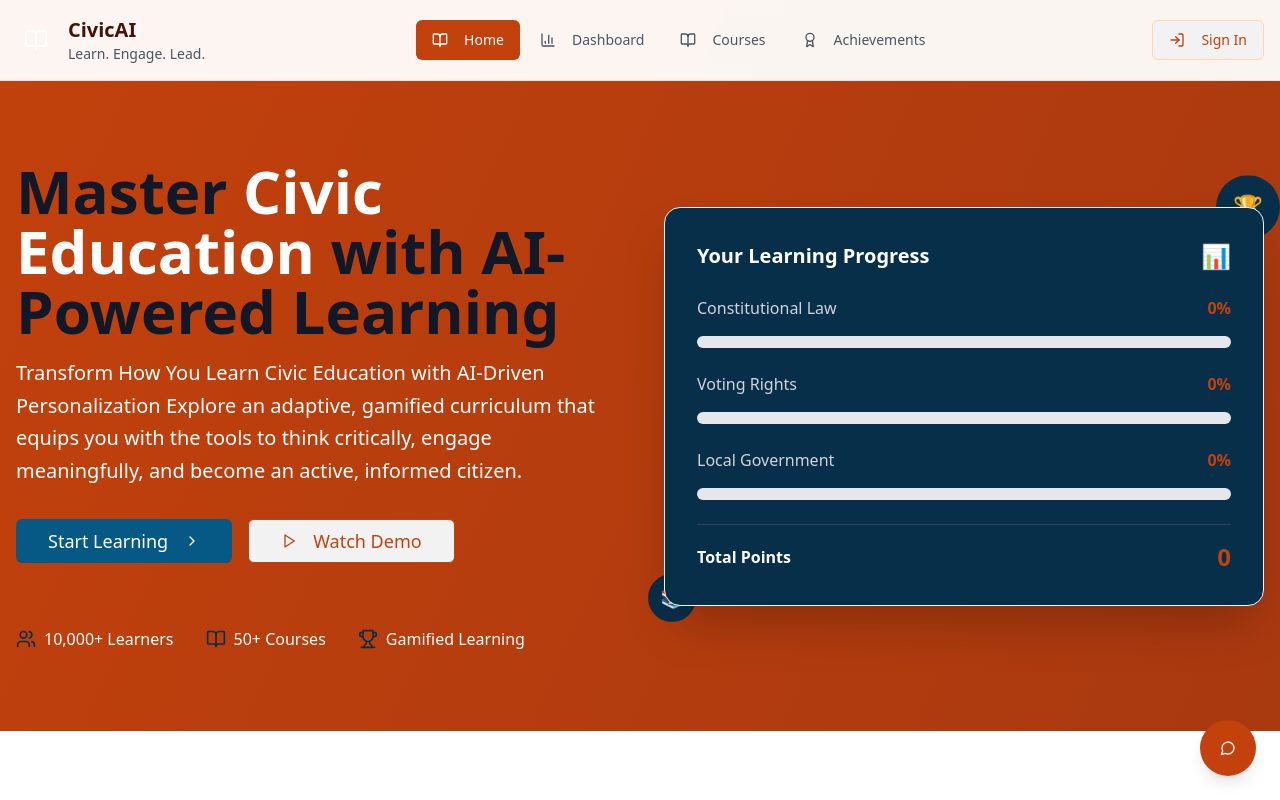
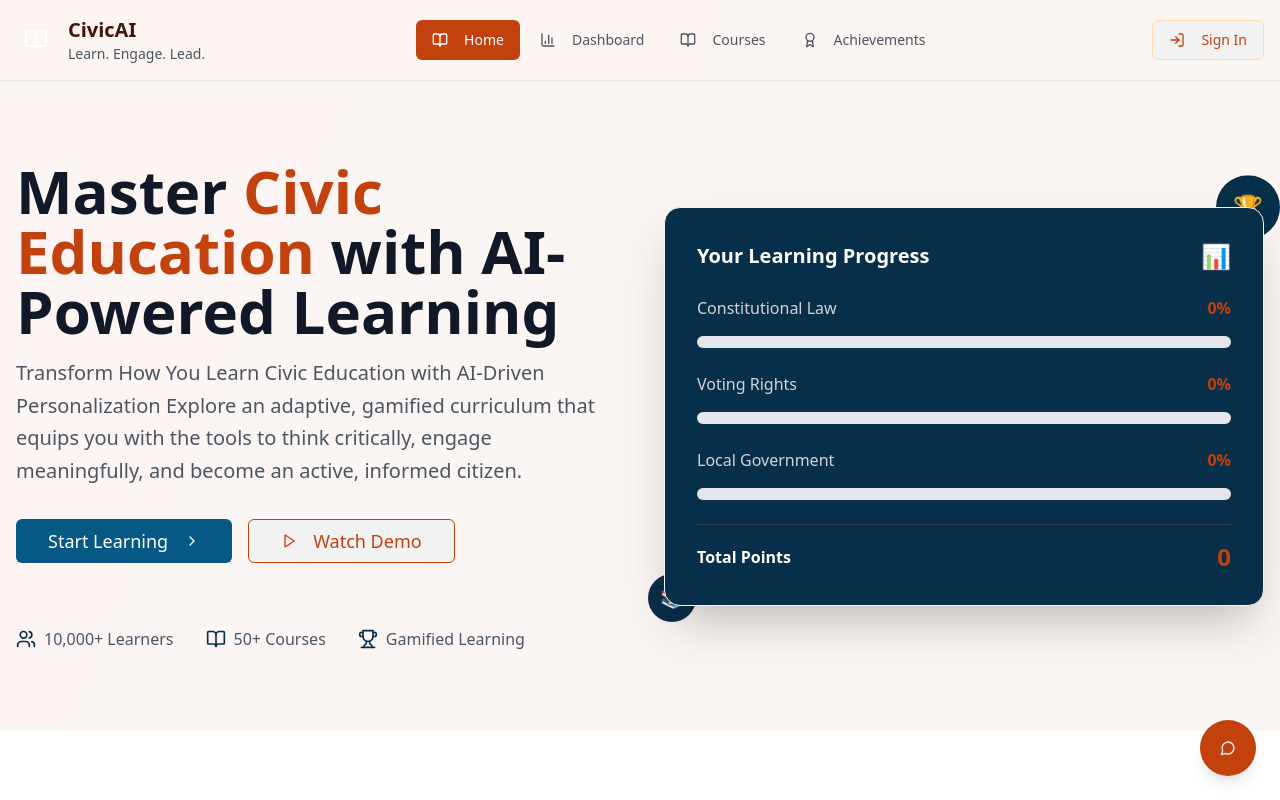
Before and after one commit to sithandekile/learn-ignite-civics, a React (Vite) app: page / in a window 1280 px wide. Shown: the top 800 px of the page. Built offline with nearby package versions, Linux system fonts and the light colour scheme.

Commit message:
Refactor: Update home page hero and achievement page styling
Updated hero section background, text colors, and achievement page background.

```diff
--- a/src/components/Hero.tsx
+++ b/src/components/Hero.tsx
@@ -30,15 +30,15 @@ const Hero = ({ setActiveTab, user }: HeroProps) => {
   }, [user]);
 
   return (
-    <section className="relative py-20 overflow-hidden">
+    <section className="relative py-20 overflow-hidden bg-white/95">
       <div className="container mx-auto px-4">
         <div className="grid lg:grid-cols-2 gap-12 items-center">
           <div className="space-y-8">
             <div className="space-y-4">
               <h1 className="text-5xl lg:text-6xl font-bold text-gray-900 leading-tight">
-                Master <span className="text-white">Civic Education</span> with AI-Powered Learning
+                Master <span className="text-orange-700">Civic Education</span> with AI-Powered Learning
               </h1>
-              <p className="text-xl text-white leading-relaxed">
+              <p className="text-xl text-gray-600 leading-relaxed">
                 Transform How You Learn Civic Education with AI-Driven Personalization
                 Explore an adaptive, gamified curriculum that equips you with the tools
                 to think critically, engage meaningfully, and become an active, informed citizen.
@@ -65,15 +65,15 @@ const Hero = ({ setActiveTab, user }: HeroProps) => {
             </div>
 
             <div className="flex items-center space-x-8 pt-8">
-              <div className="flex items-center space-x-2 text-white">
+              <div className="flex items-center space-x-2 text-gray-600">
                 <Users className="h-5 w-5 text-sky-950" />
                 <span>10,000+ Learners</span>
               </div>
-              <div className="flex items-center space-x-2 text-white">
+              <div className="flex items-center space-x-2 text-gray-600">
                 <BookOpen className="h-5 w-5 text-sky-950" />
                 <span>50+ Courses</span>
               </div>
-              <div className="flex items-center space-x-2 text-white">
+              <div className="flex items-center space-x-2 text-gray-600">
                 <Trophy className="h-5 w-5 text-sky-950" />
                 <span>Gamified Learning</span>
               </div>
--- a/src/pages/Index.tsx
+++ b/src/pages/Index.tsx
@@ -182,6 +182,9 @@ const Index = () => {
     if (activeTab === 'courses') {
       return "min-h-screen bg-white/95";
     }
+    if (activeTab === 'achievements') {
+      return "min-h-screen bg-white/95";
+    }
     return "min-h-screen bg-gradient-to-br from-orange-700 to-orange-800";
   };
 
@@ -237,8 +240,8 @@ const Index = () => {
         <>
           <div className="container mx-auto px-4 py-8">
             <div className="text-center mb-12">
-              <h1 className="text-4xl font-bold text-white mb-4">Your Achievements</h1>
-              <p className="text-xl text-orange-100">Track your progress and celebrate your learning milestones</p>
+              <h1 className="text-4xl font-bold text-gray-900 mb-4">Your Achievements</h1>
+              <p className="text-xl text-gray-700">Track your progress and celebrate your learning milestones</p>
             </div>
 
             <div className="grid md:grid-cols-2 lg:grid-cols-3 gap-6">
```
